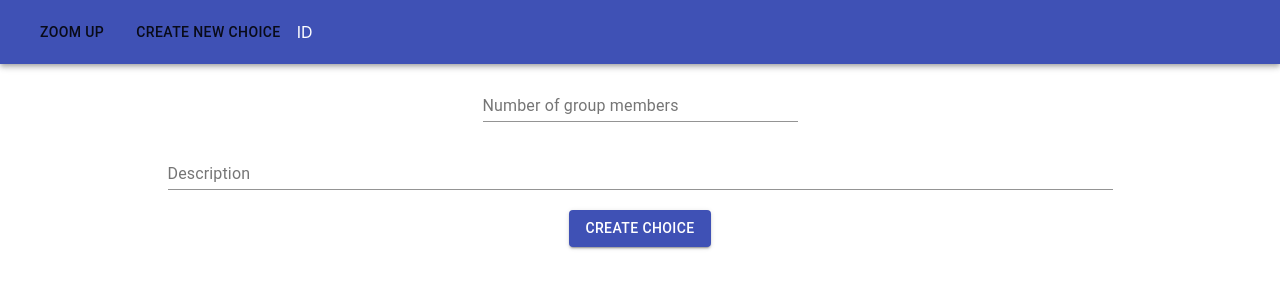
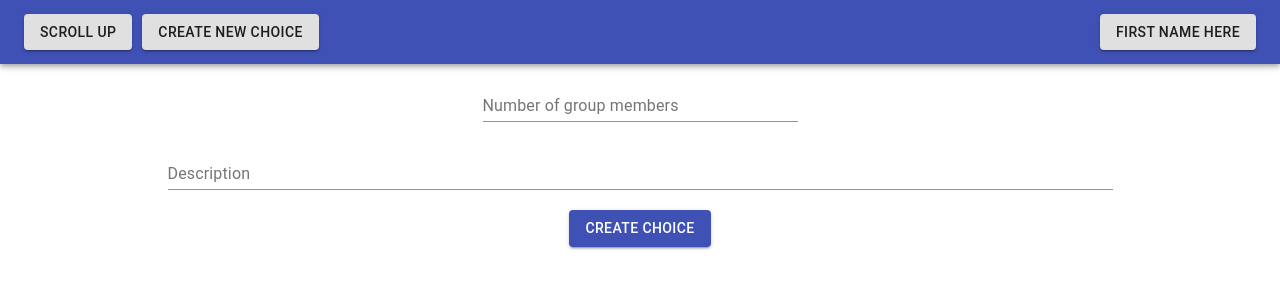
Before and after one commit to When2Choose/GUI, a React (Create React App) app: page / in a window 1280 px wide. Shown: the top 300 px of the page. Built offline with nearby package versions, Linux system fonts and the light colour scheme.

Commit message:
Clean up menu

```diff
--- /dev/null
+++ b/src/Menu.css
@@ -0,0 +1,9 @@
+div.LeftMenu {
+    float: left;
+    display: flex;
+    padding-right: 10px;
+}
+
+div.RightMenu {
+    float: right;
+}
--- a/src/Menu.js
+++ b/src/Menu.js
@@ -2,15 +2,23 @@ import React from "react";
 import AppBar from "@material-ui/core/AppBar"
 import Toolbar from "@material-ui/core/Toolbar";
 import Button from "@material-ui/core/Button";
+import "./Menu.css";
 
 function Menu() {
     return (
         <div className="Menu">
             <AppBar id="MenuBar" position="static">
-                <Toolbar id="toolbar">
-                    <Button variant="zoomUp" id="Create" color="primary">Zoom Up </Button>
-                    <Button variant="newChoice" id="Create" color="primary">Create New Choice</Button>
-                    <p> ID </p>
+                <Toolbar id="toolbar" style={{display:"flex", justifyContent:"space-between"}}>
+                    <div className="LeftMenu">
+
+                        <Button variant="contained" id="Scroll" color="default">Scroll Up </Button>
+                        <span style={{width: 10}}/>
+                        <Button variant="contained" id="Create" color="default">Create New Choice</Button>
+                    </div>
+                    <div className="RightMenu">
+                        <Button variant="contained" id="Create" color="default">FIRST NAME HERE</Button>
+                    </div>
+
                 </Toolbar>
             </AppBar>
         </div>
```
